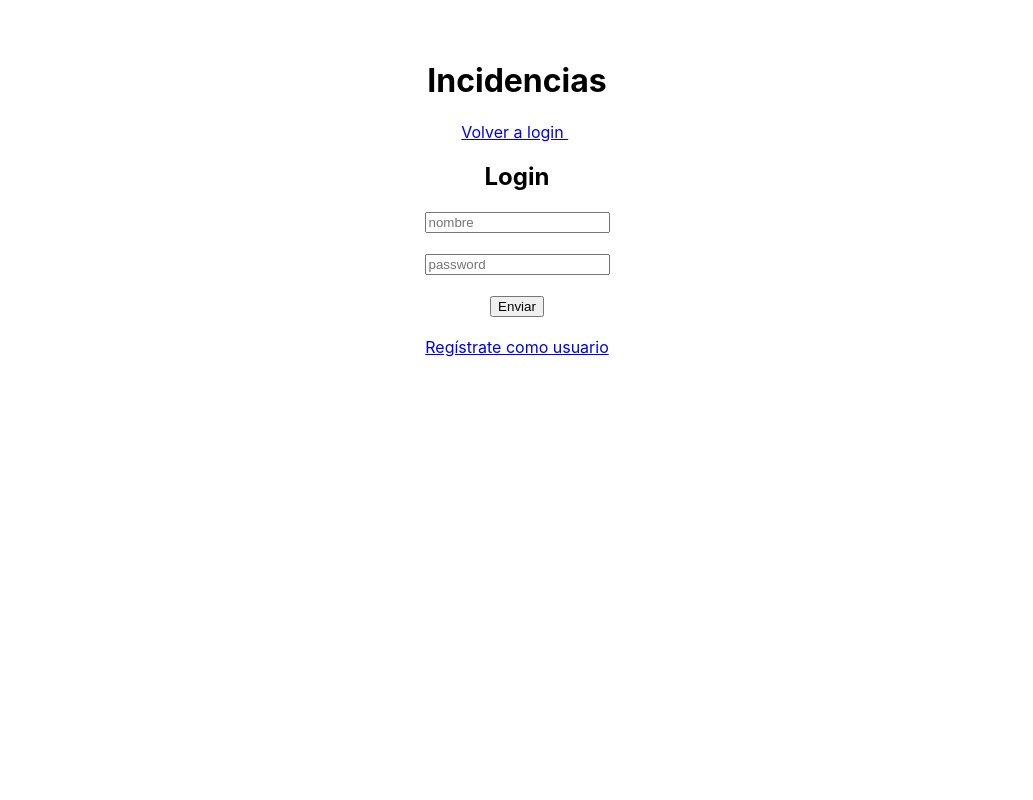
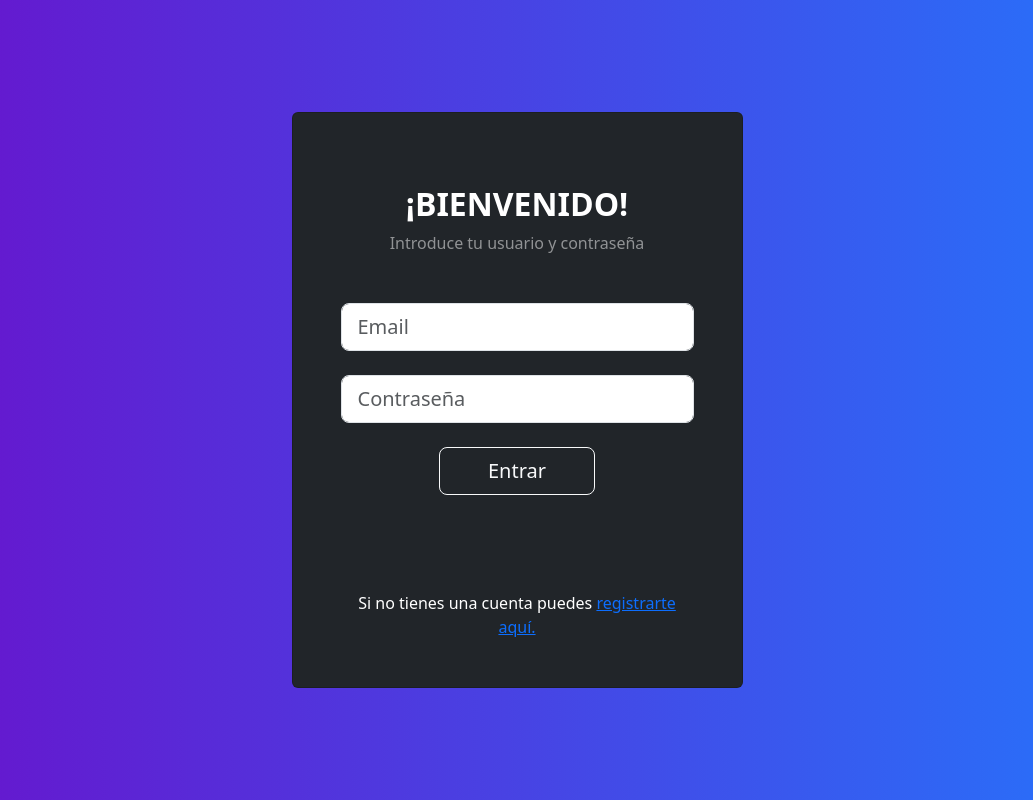
Before and after one commit to rubenlms/incidencias, a React (Create React App) app in the folder incidencias-appreact/: page / in a window 1280 px wide. Shown: the whole page, without its empty margins (123-1156 px from the left). Built offline with nearby package versions, Linux system fonts and the light colour scheme.

Commit message:
cambio en login feat: cambios visuales en el componente login #3

```diff
--- a/incidencias-appreact/src/App.tsx
+++ b/incidencias-appreact/src/App.tsx
@@ -24,23 +24,17 @@ import { RequireAuthCliente } from './Componentes/RequiereAuthCliente';
 function App() {
   return (
     <BrowserRouter>
-    <div className='principal'>
-      <br />
-
-      <h1 >Incidencias</h1>
-      <Navbar />
-      </div>
       <Routes>
         <Route path="/" element={<Login />} />
         <Route path='/register' element={<Register/>}/>
-        <Route path="/menuUser" element={<RequireAuthCliente><MenuCliente/></RequireAuthCliente>}/>
+        <Route path="/menu" element={<RequireAuthCliente><MenuCliente/></RequireAuthCliente>}/>
         <Route path='/cliente/nuevoticket' element={<RequireAuthCliente><ClienteNewTicket/></RequireAuthCliente>}/>
         <Route path="/seguimientos/cliente/:dni" element={<RequireAuthCliente><SeguimientoCliente/></RequireAuthCliente>}/>
         <Route path="/tickets" element={<RequireAuth><TicketGestor /></RequireAuth>} />
         <Route path="/gestores" element={<RequireAuth><Gestores/></RequireAuth>}/>
         <Route path="/gestores/edit/:dni" element={<RequireAuth><EditarGestor/></RequireAuth>}/>
         <Route path="/clientes" element={<RequireAuth><Cliente/></RequireAuth>}/>
-        <Route path="/menuAdmin" element={<RequireAuth><MenuAdmin/></RequireAuth>}/>
+        <Route path="/admin" element={<RequireAuth><MenuAdmin/></RequireAuth>}/>
         <Route path="/seguimientos/:id" element={<RequireAuth><Seguimiento/></RequireAuth>}/>
         <Route path="/seguimientos/gestores/:dni" element={<RequireAuth><SeguimientosGestores/></RequireAuth>}/>
         <Route path="/addSeguimiento/:idTicket" element={<RequireAuth><AddSeguimientoComponent/></RequireAuth>}/>
--- a/incidencias-appreact/src/Componentes/Login.tsx
+++ b/incidencias-appreact/src/Componentes/Login.tsx
@@ -1,8 +1,7 @@
 import React, { FormEvent } from "react";
-import axios from 'axios';
+import axios from "axios";
 import { Link, Navigate, useNavigate } from "react-router-dom";
 import jwtDecode from "jwt-decode";
-
 
 export const Login = () => {
   let navigate = useNavigate();
@@ -16,48 +15,109 @@ export const Login = () => {
 
     let login = {
       name: username,
-            password: password
-        }
+      password: password,
+    };
 
     const axiospost = async (ruta: string) => {
       let oklogin = true;
-            console.log(login.name);
       try {
-                const { data } = await axios.post(ruta,login)
+        const { data } = await axios.post(ruta, login);
 
         localStorage.setItem("token", data);
         console.log("token: " + data);
-
       } catch (error) {
         console.log(error);
         oklogin = false;
       }
 
-            if(oklogin){
-                let jwt:string = localStorage.getItem("token") as string;
+      if (oklogin) {
+        let jwt: string = localStorage.getItem("token") as string;
         let tokens = jwt.substring(7);
-                let jwtdecoded:any = jwtDecode(tokens);
-                let rol:string = jwtdecoded.authorities[0] as string;
+        let jwtdecoded: any = jwtDecode(tokens);
+        let rol: string = jwtdecoded.authorities[0] as string;
         console.log("rol" + rol);
-                if(rol == "ROLE_ADMIN"){
-                    navigate("/menuAdmin");
-                } else if (rol == "ROLE_USER"){
+        if (rol == "ROLE_ADMIN") {
+          navigate("/admin");
+        } else if (rol == "ROLE_USER") {
           //alert("aun no puedes entrar!");
-                    navigate("/menuUser");
-                }
-
+          navigate("/menu");
         }
       }
+    };
     localStorage.clear();
-        if(username!="" && password!=""){
+    if (username != "" && password != "") {
       axiospost("http://localhost:8080/api/v1/login");
-        }else{
-            alert("Faltan campos obligatorios!")
+    } else {
+      alert("Faltan campos obligatorios!");
     }
-
   }
   return (
     <>
+      <section className="vh-100 gradient-custom">
+        <div className="container py-5 h-100">
+          <div className="row d-flex justify-content-center align-items-center h-100">
+            <div className="col-12 col-md-8 col-lg-6 col-xl-5">
+              <div className="card bg-dark text-white">
+                <div className="card-body p-5 text-center">
+                  <div className="mb-md-5 mt-md-4 pb-5">
+                    <h2 className="fw-bold mb-2 text-uppercase">
+                      ¡Bienvenido!
+                    </h2>
+                    <p className="text-white-50 mb-5">
+                      Introduce tu usuario y contraseña
+                    </p>
+
+                    <form onSubmit={handleform}>
+                      <div className="form-outline form-white mb-4">
+                        <input
+                          type="text"
+                          id="nombre"
+                          className="form-control form-control-lg"
+                          placeholder="Email"
+                        />
+                        <label className="form-label" hidden>
+                          Email
+                        </label>
+                      </div>
+
+                      <div className="form-outline form-white mb-4">
+                        <input
+                          type="password"
+                          id="password"
+                          className="form-control form-control-lg"
+                          placeholder="Contraseña"
+                        />
+                        <label className="form-label" hidden>
+                          Password
+                        </label>
+                      </div>
+
+                      <button
+                        className="btn btn-outline-light btn-lg px-5"
+                        type="submit"
+                      >
+                        Entrar
+                      </button>
+                    </form>
+                  </div>
+
+                  <div>
+                    <p className="mb-0">
+                      Si no tienes una cuenta puedes{" "}
+                      <Link to={"/register"}>registrarte aquí.</Link>
+                    </p>
+                  </div>
+                </div>
+              </div>
+            </div>
+          </div>
+        </div>
+      </section>
+    </>
+  );
+};
+
+/**
 <div className="principal">
             <h2>Login</h2>
         <form onSubmit={handleform}>
@@ -68,6 +128,4 @@ export const Login = () => {
         </form>
         <Link to={"/register"}>Regístrate como usuario</Link>
         </div>
-        </>
-    )
-}
+ */
--- a/incidencias-appreact/src/index.tsx
+++ b/incidencias-appreact/src/index.tsx
@@ -4,6 +4,8 @@ import './index.css';
 import App from './App';
 import reportWebVitals from './reportWebVitals';
 import { Login } from './Componentes/Login';
+import 'bootstrap/dist/css/bootstrap.min.css';
+
 
 const root = ReactDOM.createRoot(
   document.getElementById('root') as HTMLElement
```
Lines whose indentation alone changed are shown as unchanged.
